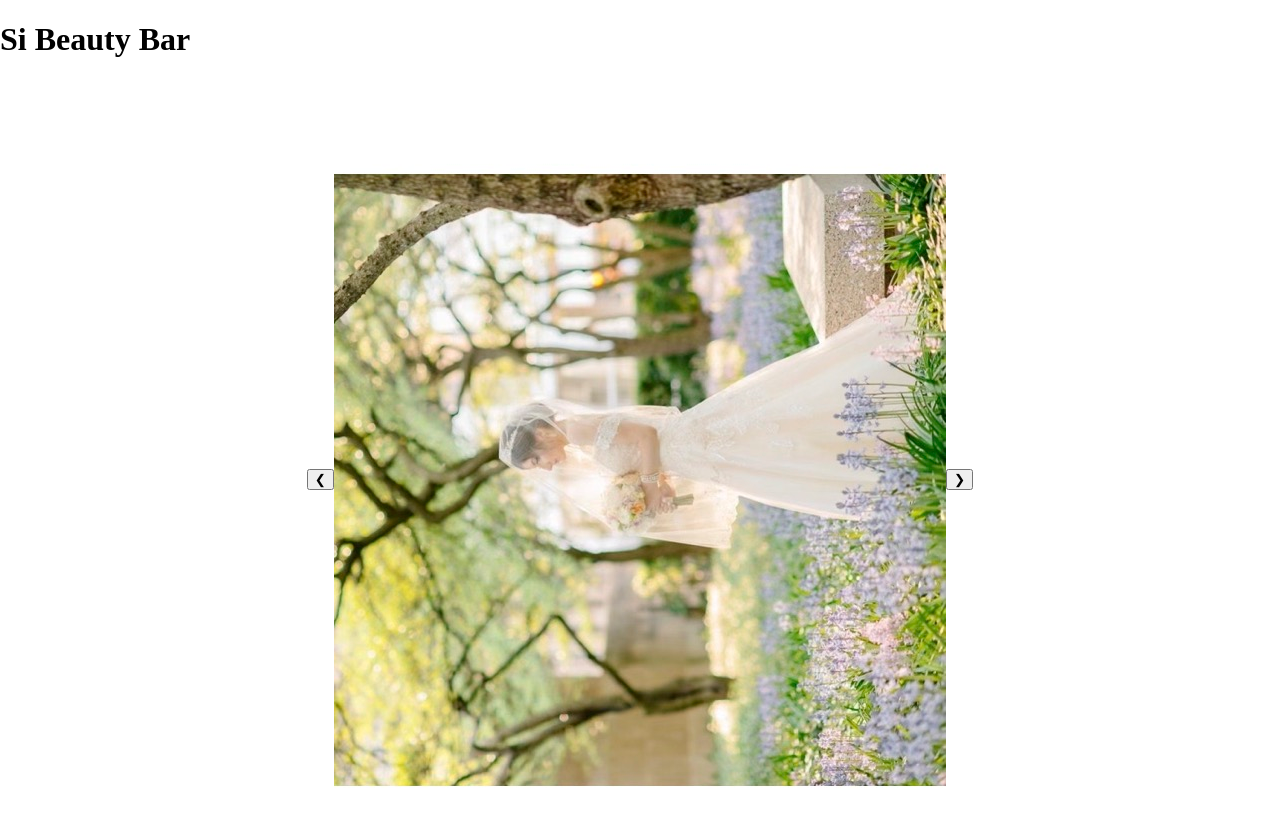
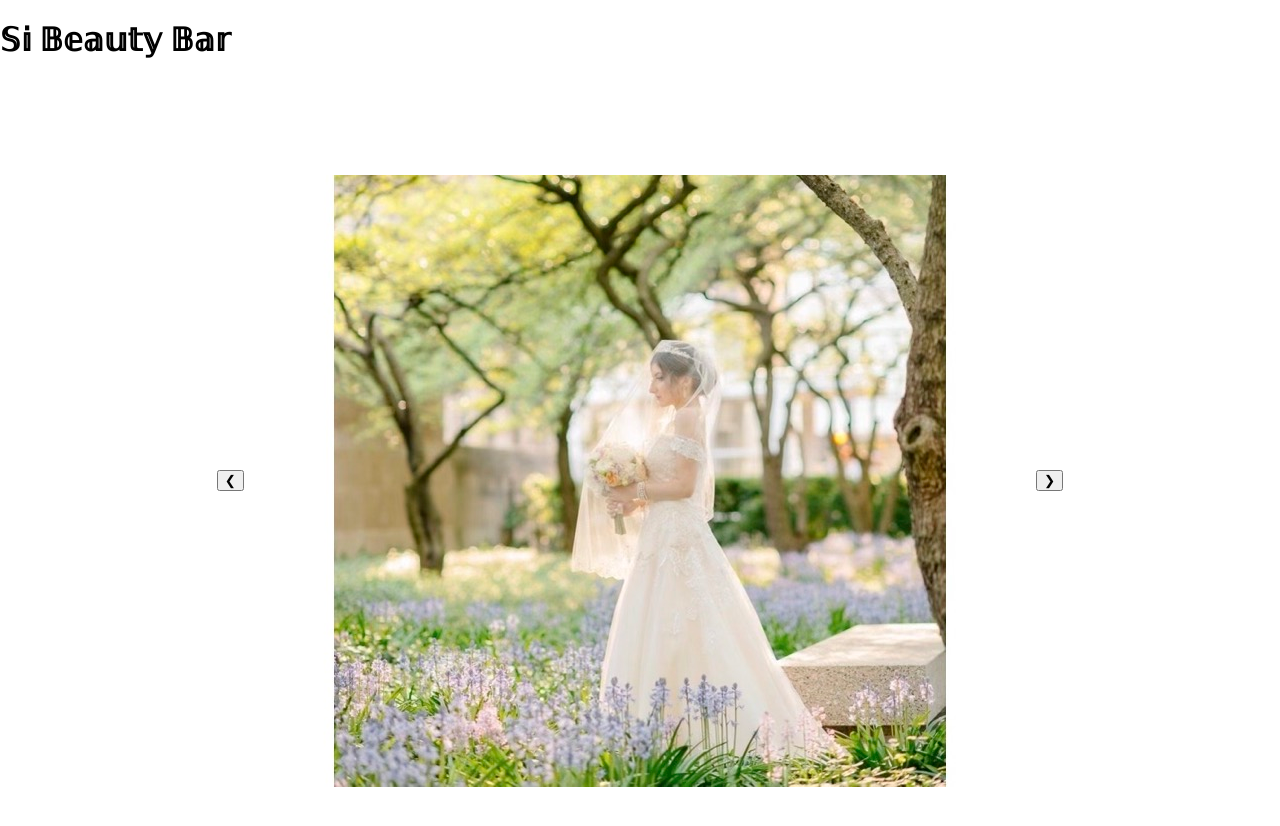
Before and after one commit to mmarconi117/Ilkiv-Makeup, a React (Vite) app: page / in a window 1280 px wide. Shown: the top 826 px of the page. Built offline with nearby package versions, Linux system fonts and the light colour scheme.

Commit message:
fixed images

```diff
--- a/src/components/Header.jsx
+++ b/src/components/Header.jsx
@@ -4,7 +4,7 @@
 function Header() {
   return (
     <header className="bg-red-900 text-white py-4 mt-0 overflow-x-hidden">
-      <h1 className="text-yellow-500 text-left pl-4 text-5xl">Si Beauty Bar</h1>
+      <h1 className="text-yellow-500 text-left pl-4 text-5xl">𝕊𝕚 𝔹𝕖𝕒𝕦𝕥𝕪 𝔹𝕒𝕣</h1>
     </header>
   );
 }
```
Also changed, not shown: src/images/fielddress.jpg.
